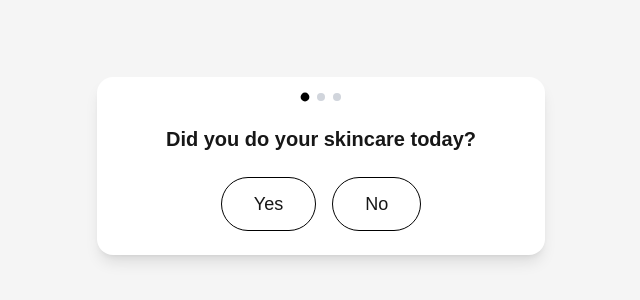
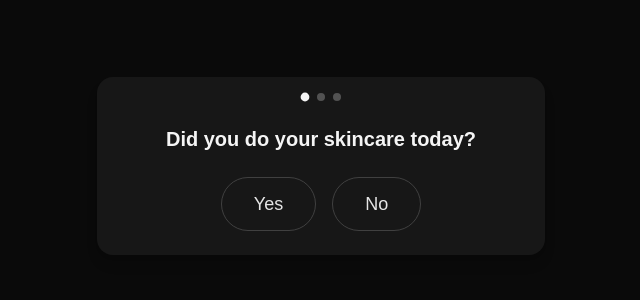
Before and after one commit to Nodkac/project-dalos, a Next.js app: page / in a window 1280 px wide. Shown: the part 234-534 px from the top of the page, without its empty margins (319-959 px from the left). Built offline with nearby package versions, Linux system fonts and the light colour scheme.

Commit message:
Optimizing UI for Dark mode

```diff
--- a/app/layout.tsx
+++ b/app/layout.tsx
@@ -16,16 +16,16 @@ export const metadata: Metadata = {
   title: "Project Dalos",
   description: "Daily resolution check-in",
   manifest: "/manifest.json",
-  themeColor: "#000000",
+  themeColor: "#000000", // correct for dark PWA
 };
 
 export default function RootLayout({
   children,
-}: Readonly<{
+}: {
   children: React.ReactNode;
-}>) {
+}) {
   return (
-    <html lang="en">
+    <html lang="en" className="dark"> {/* locks dark mode */}
       <body
         className={`${geistSans.variable} ${geistMono.variable} antialiased`}
       >
--- a/app/page.tsx
+++ b/app/page.tsx
@@ -23,8 +23,8 @@ function ProgressDots({
           key={index}
           className={`h-2 w-2 rounded-full transition-all ${
             index === currentStep
-              ? "bg-black scale-110"
-              : "bg-gray-300"
+              ? "bg-neutral-100 scale-110"
+              : "bg-neutral-600"
           }`}
         />
       ))}
@@ -50,7 +50,7 @@ export default function Home() {
     setError(null);
 
     const payload = {
-      date: new Date().toISOString().slice(0, 10), // YYYY-MM-DD
+      date: new Date().toISOString().slice(0, 10),
       skincare,
       zeroSugar,
       notes,
@@ -69,7 +69,7 @@ export default function Home() {
         throw new Error(data.message || "Submission failed");
       }
 
-      setStep(4); // success screen
+      setStep(4);
     } catch (err: any) {
       setError(err.message || "Something went wrong");
     } finally {
@@ -78,10 +78,10 @@ export default function Home() {
   }
 
   return (
-    <main className="min-h-screen flex items-center justify-center bg-neutral-100 px-4">
-      <div className="w-full max-w-md bg-white rounded-2xl shadow-lg px-6 pt-4 pb-6">
+    <main className="min-h-screen flex items-center justify-center bg-neutral-950 px-4">
+      <div className="w-full max-w-md bg-neutral-900 rounded-2xl shadow-lg px-6 pt-4 pb-6">
 
-        {/* Progress dots (only for question steps) */}
+        {/* Progress dots */}
         {step < 3 && <ProgressDots currentStep={step} totalSteps={3} />}
 
         {/* STEP 0 — Skincare */}
@@ -109,22 +109,30 @@ export default function Home() {
         {/* STEP 2 — Notes */}
         {step === 2 && (
           <div className="animate-fade-in space-y-4 text-center">
-            <h1 className="text-xl font-semibold">
+            <h1 className="text-xl font-semibold text-neutral-100">
               Anything worth noting?
             </h1>
 
             <textarea
               value={notes}
               onChange={(e) => setNotes(e.target.value)}
-              className="w-full border rounded-xl p-3 focus:outline-none focus:ring-2 focus:ring-black"
+              className="
+                w-full rounded-xl p-3
+                bg-neutral-800 border border-neutral-700
+                text-neutral-100
+                focus:outline-none focus:ring-2 focus:ring-neutral-100
+              "
               placeholder="Optional notes..."
               rows={4}
             />
 
             <button
               onClick={next}
-              className="w-full bg-black text-white py-3 rounded-full text-lg
-                         active:scale-95 transition"
+              className="
+                w-full bg-neutral-100 text-neutral-900
+                py-3 rounded-full text-lg
+                active:scale-95 transition
+              "
             >
               Continue
             </button>
@@ -134,22 +142,28 @@ export default function Home() {
         {/* STEP 3 — Submit */}
         {step === 3 && (
           <div className="animate-fade-in space-y-6 text-center">
-            <h1 className="text-xl font-semibold">All set 🎯</h1>
+            <h1 className="text-xl font-semibold text-neutral-100">
+              All set
+            </h1>
 
             {error && (
-              <p className="text-red-500 text-sm">{error}</p>
+              <p className="text-red-400 text-sm">{error}</p>
             )}
 
             <button
               onClick={handleSubmit}
               disabled={loading}
-              className="w-full bg-black text-white py-3 rounded-full text-lg
-                         active:scale-95 transition disabled:opacity-50"
+              className="
+                w-full bg-neutral-100 text-neutral-900
+                py-3 rounded-full text-lg
+                active:scale-95 transition
+                disabled:opacity-50
+              "
             >
               {loading ? "Saving..." : "Submit"}
             </button>
 
-            <button className="w-full text-gray-500 underline text-sm">
+            <button className="w-full text-neutral-400 underline text-sm">
               Remind me in 6 hours
             </button>
           </div>
@@ -158,8 +172,10 @@ export default function Home() {
         {/* STEP 4 — Success */}
         {step === 4 && (
           <div className="animate-fade-in space-y-4 text-center">
-            <h1 className="text-2xl font-semibold">Done for today ✨</h1>
-            <p className="text-gray-600">
+            <h1 className="text-2xl font-semibold text-neutral-100">
+              Done for today ✨
+            </h1>
+            <p className="text-neutral-400">
               Your check-in has been saved.
             </p>
           </div>
@@ -179,7 +195,9 @@ function Question({
 }) {
   return (
     <div className="animate-fade-in space-y-6 text-center">
-      <h1 className="text-xl font-semibold">{question}</h1>
+      <h1 className="text-xl font-semibold text-neutral-100">
+        {question}
+      </h1>
 
       <div className="flex gap-4 justify-center">
         <PillButton label="Yes" onClick={() => onAnswer("yes")} />
@@ -199,8 +217,13 @@ function PillButton({
   return (
     <button
       onClick={onClick}
-      className="px-8 py-3 rounded-full border border-black text-lg font-medium
-                 active:scale-95 transition hover:bg-black hover:text-white"
+      className="
+        px-8 py-3 rounded-full
+        border border-neutral-700
+        text-neutral-200 text-lg font-medium
+        hover:bg-neutral-100 hover:text-neutral-900
+        active:scale-95 transition
+      "
     >
       {label}
     </button>
```
